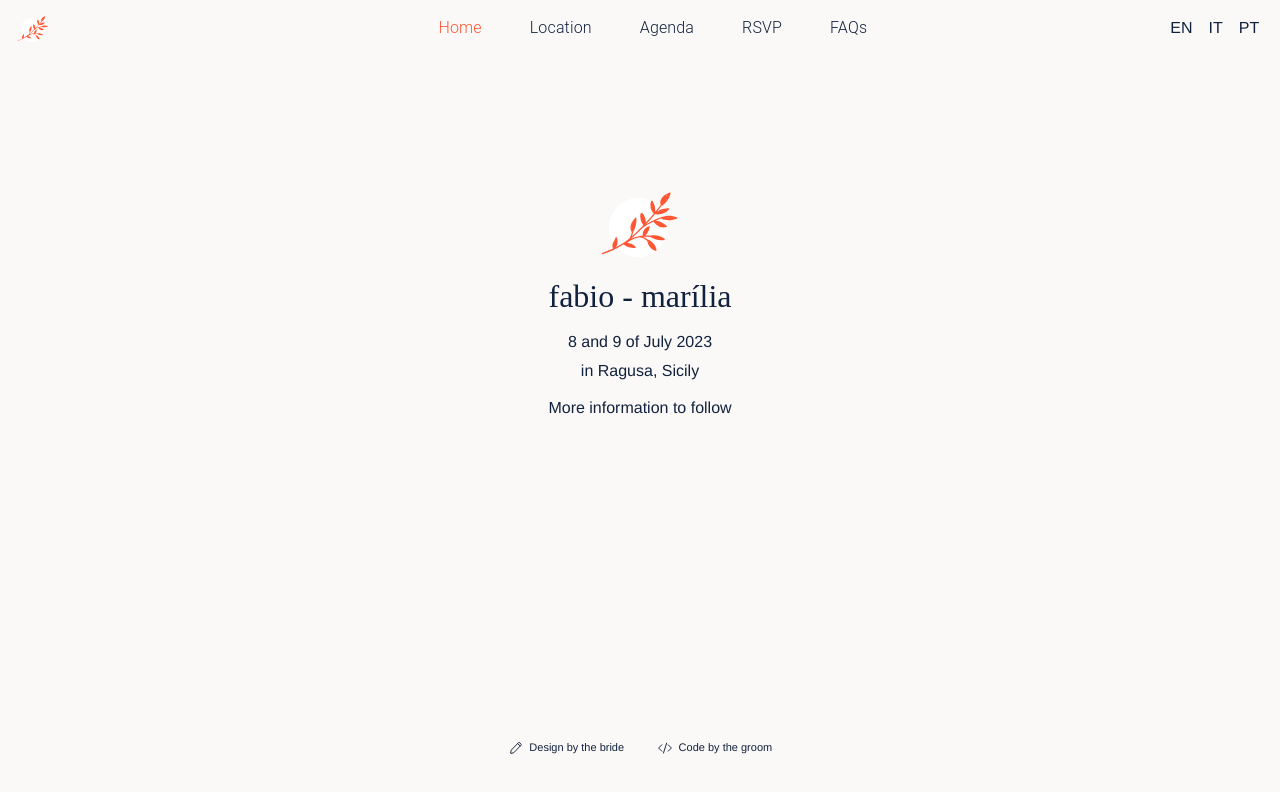
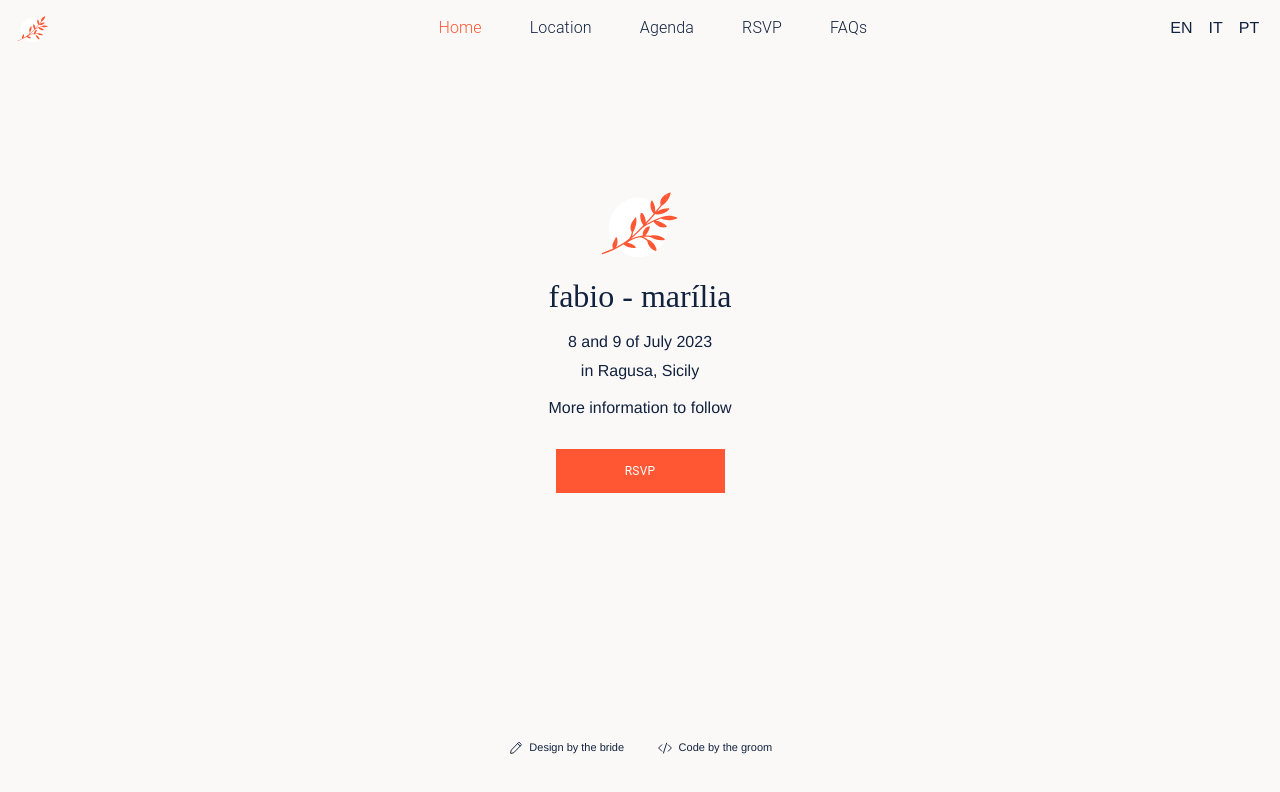
Before and after one commit to arci/wedding, a React (Create React App) app: page /#/ in a window 1280 px wide. Shown: the top 792 px of the page. Built offline with nearby package versions, Linux system fonts and the light colour scheme; what @googlemaps/react-wrapper would draw is missing.

Commit message:
rsvp button

```diff
--- a/src/App.css
+++ b/src/App.css
@@ -39,6 +39,24 @@
   margin: 0 0 1.5em 0 !important;
 }
 
+.button-primary {
+  text-transform: uppercase;
+  font-weight: 400 !important;
+  font-size: 12px !important;
+  letter-spacing: 0.02em !important;
+  background-color: #FF5734 !important;
+  color: #FFFFFF !important;
+  border: 1px solid #FF5734 !important;
+  width: 169px !important;
+  height: 44px !important;
+  border-radius: 0 !important;
+  margin: 0 0 1.5em 0 !important;
+}
+
+a {
+  text-decoration: none;
+}
+
 @media only screen and (min-width: 900px) {
   .page {
     margin: 8em 10% 0 10%;
--- a/src/components/Home/Home.css
+++ b/src/components/Home/Home.css
@@ -25,6 +25,10 @@
     margin: 0 3.5em 1em 3.5em;
 }
 
+#home .button-primary {
+    margin-top: 2em !important;
+}
+
 @media only screen and (min-width: 900px) {
     #home .logo {
         margin-top: 4em;
--- a/src/components/Home/Home.tsx
+++ b/src/components/Home/Home.tsx
@@ -2,6 +2,8 @@ import './Home.css';
 import logo from './logo.svg';
 
 import { useTranslation } from 'react-i18next';
+import { Link } from 'react-router-dom';
+import { Button } from '@mui/material';
 
 function Home() {
     const { t } = useTranslation()
@@ -13,6 +15,9 @@ function Home() {
             <div className="when">{t('when')}</div>
             <div className="where">{t('where')}</div>
             <div className="next">{t('next')}</div>
+            <Link to="/rsvp">
+                <Button className="button-primary" variant="outlined">RSVP</Button>
+            </Link>
         </div>
     )
 }
```
